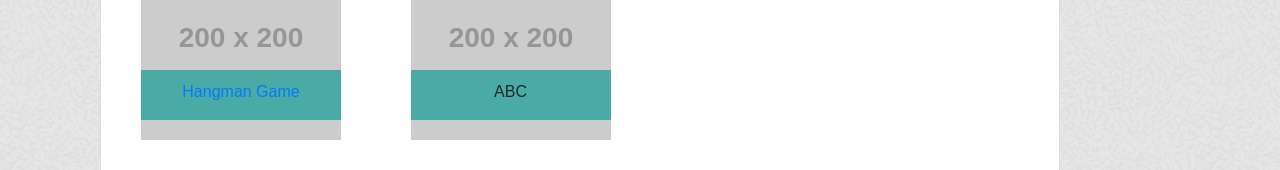
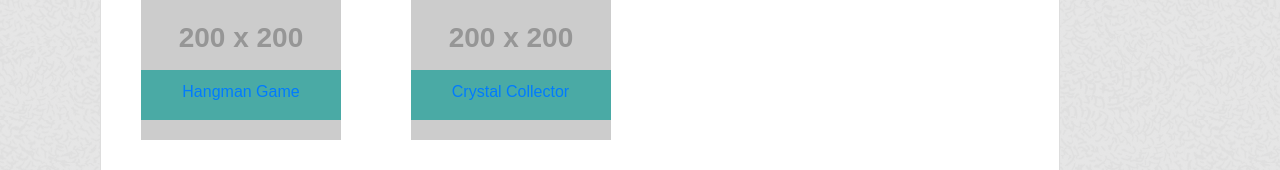
Before and after one commit to sanjana30/Bootstrap-Portfolio, a plain HTML site: page portfolio.html in a window 1280 px wide. Shown: the part 292-462 px from the top of the page. Drawn offline with nearby package versions, Linux system fonts and the light colour scheme; placeholder pictures from the web are drawn by us.

Commit message:
added link to crystal collector game

```diff
--- a/portfolio.html
+++ b/portfolio.html
@@ -164,7 +164,7 @@
                         </div>
                         <div class="col-md-3 portcolumn">
                           <img src="https://placehold.it/200x200/">
-                          <div class="overlap"> ABC  </div>
+                          <div class="overlap"><a href=" https://sanjana30.github.io/unit-4-game/" target="_">Crystal Collector</a></div>
                         </div>
                     </div>
                     <div class="row portrow">
```
